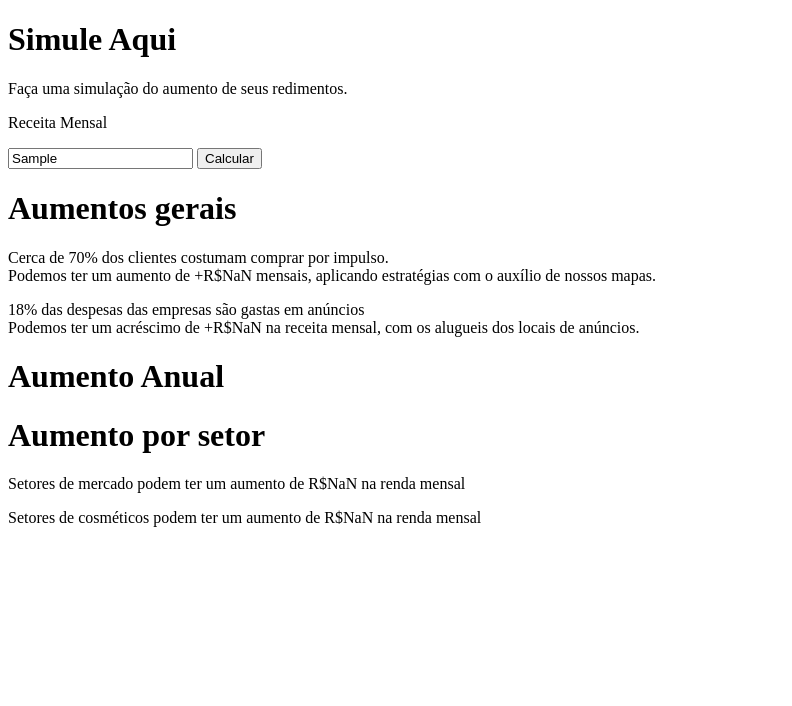
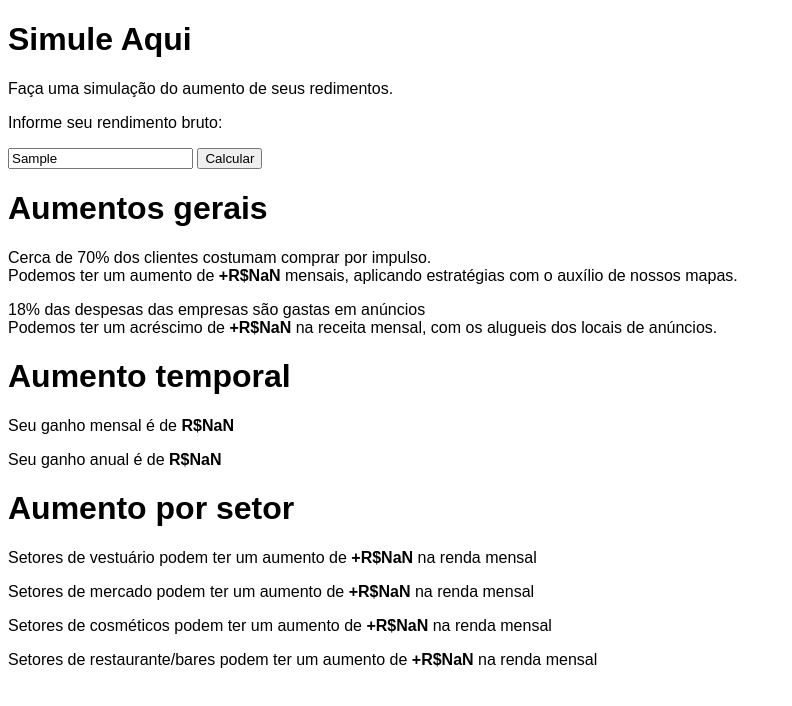
Before and after one commit to TechIdeas-ORG/Calculadora_Financeira, a plain HTML site: page index.html in a window 1280 px wide. Both pictures are taken after typing "Sample" into the empty fields and a click on the button "Calcular". Shown: the whole page, without its empty margins (0-792 px from the left). Drawn offline with Linux system fonts and the light colour scheme.

Commit message:
Adicionando as equações do Felipe, e arrumando as mensagens

```diff
--- a/index.html
+++ b/index.html
@@ -1,49 +1,49 @@
 <!DOCTYPE html>
 <html lang="pt-br">
-
     <head>
         <meta charset="UTF-8">
-    <meta http-equiv="X-UA-Compatible" content="IE=edge">
-    <meta name="viewport" content="width=device-width, initial-scale=1.0">
         <title>Simulador Financeiro</title>
+        <style>
+            body{
+                font-family: Arial, Helvetica, sans-serif;
+            }
+        </style>
     </head>
-
 
     <body>
 
         <h1>Simule Aqui</h1>
         <p>Faça uma simulação do aumento de seus redimentos.</p>
 
-
-    <p>Receita Mensal</p>
-    <input placeholder="R$0000.00" id="inputReceitaMensal">
+        <p>Informe seu rendimento bruto:</p>
+        <input placeholder="R$0000.00" id="inputReceitaBruta">
         <button onclick="calcularAumento()">Calcular</button>
 
+        <!-- MENSAGENS -->
+        <h1>Aumentos gerais</h1>
+        <p id="msgGeral"></p>
+        <p id="msgAnuncio"></p>
 
-    <h1>Aumentos gerais</h1>
-    <p id="mensagem1"></p>
-    <p id="mensagem2"></p>
-
-    <h1>Aumento Anual</h1>
-
-
+        <h1>Aumento temporal</h1>
+        <p id="msgMensal"></p>
+        <p id="msgAnual"></p>
 
         <h1>Aumento por setor</h1>
         <p id="msgVestuario"></p>
         <p id="msgMercado"></p>
         <p id="msgCosmeticos"></p>
-    <p id="msgVestuario"></p>
-
+        <p id="msgRestaurante"></p>
 
     </body>
-
 </html>
 
 <script>
 
     function calcularAumento() {
 
-        var receitaMensal = Number(inputReceitaMensal.value)
+        var rendBruto = Number(inputReceitaBruta.value);
+        var receitaMensal = rendBruto + (rendBruto * 0.058);
+
         var totalAumentoCompra = receitaMensal * (70 / 100 + 1)
         var totalAumentoAnuncio = receitaMensal * (18 / 100 + 1)
 
@@ -52,24 +52,36 @@
         var rendimentoCosmeticos = receitaMensal * (14 / 100 + 1)
         var rendimentoRestaurante = receitaMensal * (13 / 100 + 1)
 
-        mensagem1.innerHTML =
+
+        msgGeral.innerHTML =
             `Cerca de 70% dos clientes costumam comprar por impulso.
-        <br> Podemos ter um aumento de +R$${totalAumentoCompra - receitaMensal}
+        <br> Podemos ter um aumento de <b>+R$${ (totalAumentoCompra - receitaMensal).toFixed(2) }</b>
         mensais, aplicando estratégias com o auxílio de nossos mapas.`
 
-
-        mensagem2.innerHTML =
+        msgAnuncio.innerHTML =
             `18% das despesas das empresas são gastas em anúncios<br>
-        Podemos ter um acréscimo de +R$${totalAumentoAnuncio - receitaMensal}
+        Podemos ter um acréscimo de <b>+R$${ (totalAumentoAnuncio - receitaMensal).toFixed(2) }</b>
         na receita mensal, com os alugueis dos locais de anúncios.`
 
-        msgVestuario.innerHTML = `Setores de vestuário podem ter um aumento de R$${(rendimentoVestuario - receitaMensal).toFixed(2)} na renda mensal`
 
-        msgMercado.innerHTML = `Setores de mercado podem ter um aumento de R$${(rendimentoSupermercado - receitaMensal).toFixed(2)} na renda mensal`
+        msgMensal.innerHTML =
+        `Seu ganho mensal é de <b>R$${ receitaMensal.toFixed(2) }</b>`
 
-        msgCosmeticos.innerHTML = `Setores de cosméticos podem ter um aumento de R$${(rendimentoCosmeticos - receitaMensal).toFixed(2)} na renda mensal`
+        msgAnual.innerHTML=
+        `Seu ganho anual é de <b>R$${ (receitaMensal * 12).toFixed(2) }</b>`
 
-        msgVestuario.innerHTML = `Setores de restaurante/bares podem ter um aumento de R$${(rendimentoRestaurante - receitaMensal).toFixed(2)} na renda mensal`
+
+        msgVestuario.innerHTML =
+        `Setores de vestuário podem ter um aumento de <b>+R$${ (rendimentoVestuario - receitaMensal).toFixed(2) }</b> na renda mensal`
+
+        msgMercado.innerHTML =
+        `Setores de mercado podem ter um aumento de <b>+R$${ (rendimentoSupermercado - receitaMensal).toFixed(2) }</b> na renda mensal`
+
+        msgCosmeticos.innerHTML =
+        `Setores de cosméticos podem ter um aumento de <b>+R$${ (rendimentoCosmeticos - receitaMensal).toFixed(2) }</b> na renda mensal`
+
+        msgRestaurante.innerHTML =
+        `Setores de restaurante/bares podem ter um aumento de <b>+R$${ (rendimentoRestaurante - receitaMensal).toFixed(2) }</b> na renda mensal`
 
     }
 
```
Lines whose indentation alone changed are shown as unchanged.
